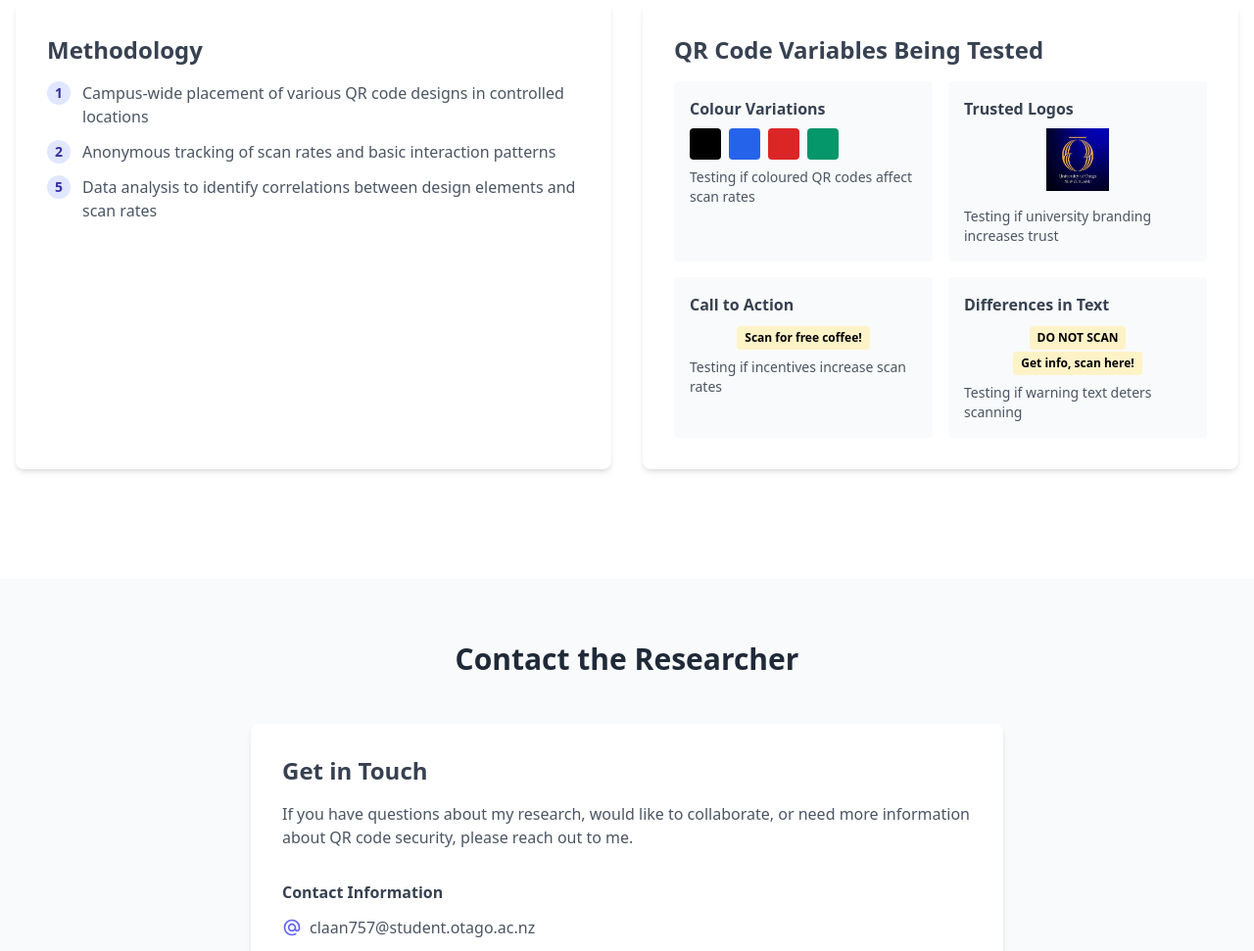
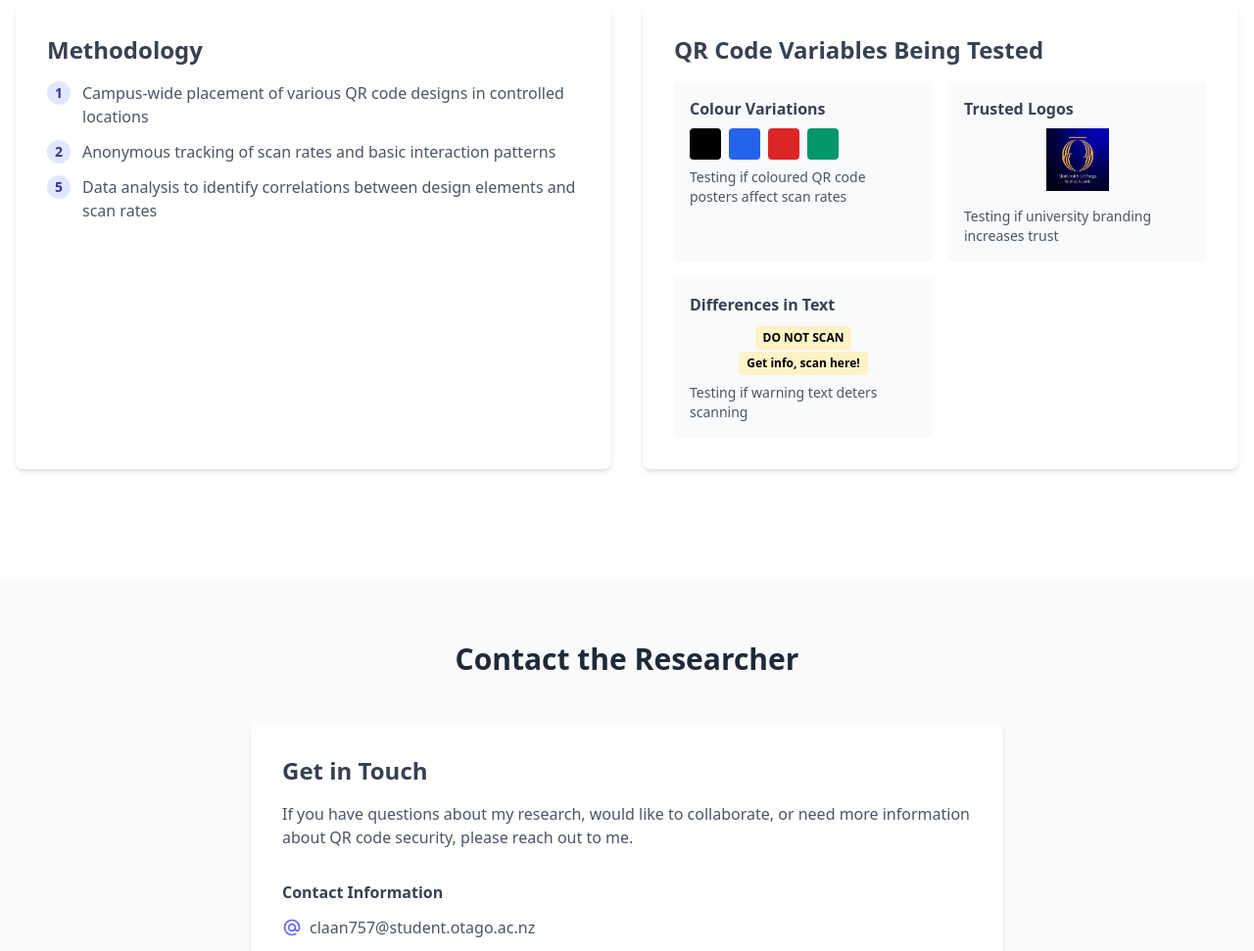
Before and after one commit to agclarkson/agclarkson.github.io, a plain HTML site: page index.html in a window 1280 px wide. Shown: the part 2425-3396 px from the top of the page at 98% size. Drawn offline with nearby package versions, Linux system fonts and the light colour scheme.

Commit message:
Removed incentives, due to funding required for this

```diff
--- a/index.html
+++ b/index.html
@@ -211,7 +211,7 @@
                                 <div class="w-8 h-8 bg-red-600 rounded"></div>
                                 <div class="w-8 h-8 bg-green-600 rounded"></div>
                             </div>
-                            <p class="text-sm text-gray-600">Testing if coloured QR codes affect scan rates</p>
+                            <p class="text-sm text-gray-600">Testing if coloured QR code posters affect scan rates</p>
                         </div>
                         <div class="bg-gray-50 p-4 rounded">
                             <h4 class="font-semibold text-gray-700 mb-2">Trusted Logos</h4>
@@ -219,13 +219,6 @@
                                 <img src="otago-logo.jpeg" alt="University of Otago Logo" class="w-16 h-16 mx-auto mb-2">
                             </div>
                             <p class="text-sm text-gray-600">Testing if university branding increases trust</p>
-                        </div>
-                        <div class="bg-gray-50 p-4 rounded">
-                            <h4 class="font-semibold text-gray-700 mb-2">Call to Action</h4>
-                            <div class="text-center mb-2">
-                                <p class="text-xs font-bold bg-yellow-100 inline-block px-2 py-1 rounded">Scan for free coffee!</p>
-                            </div>
-                            <p class="text-sm text-gray-600">Testing if incentives increase scan rates</p>
                         </div>
                         <div class="bg-gray-50 p-4 rounded">
                             <h4 class="font-semibold text-gray-700 mb-2">Differences in Text</h4>
```
